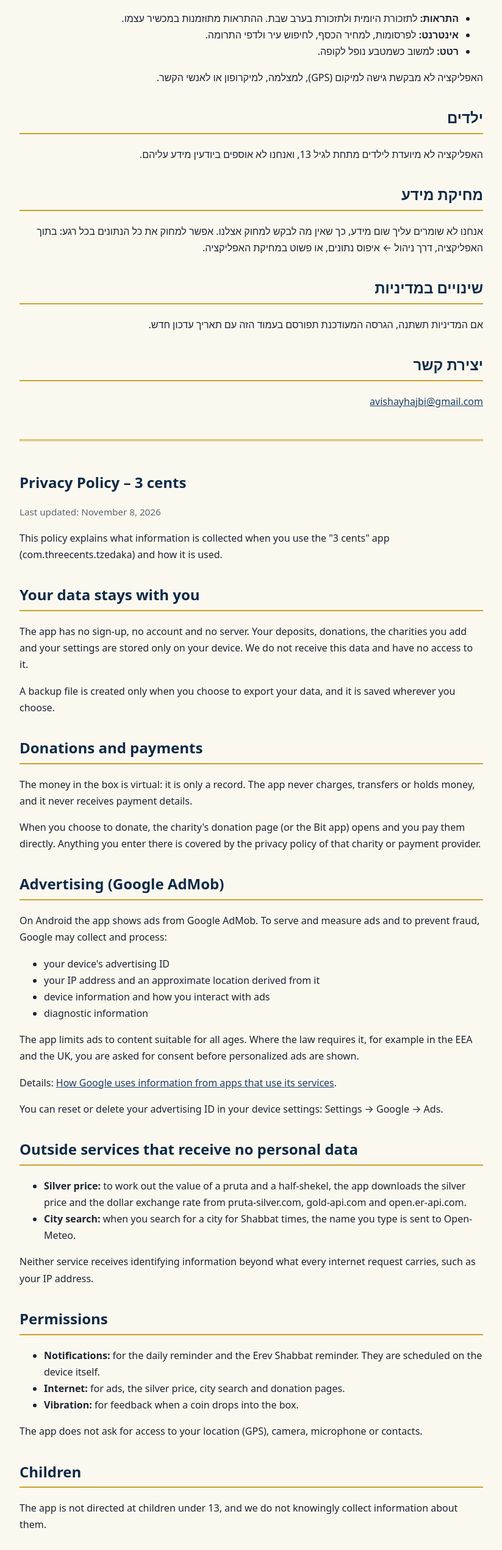
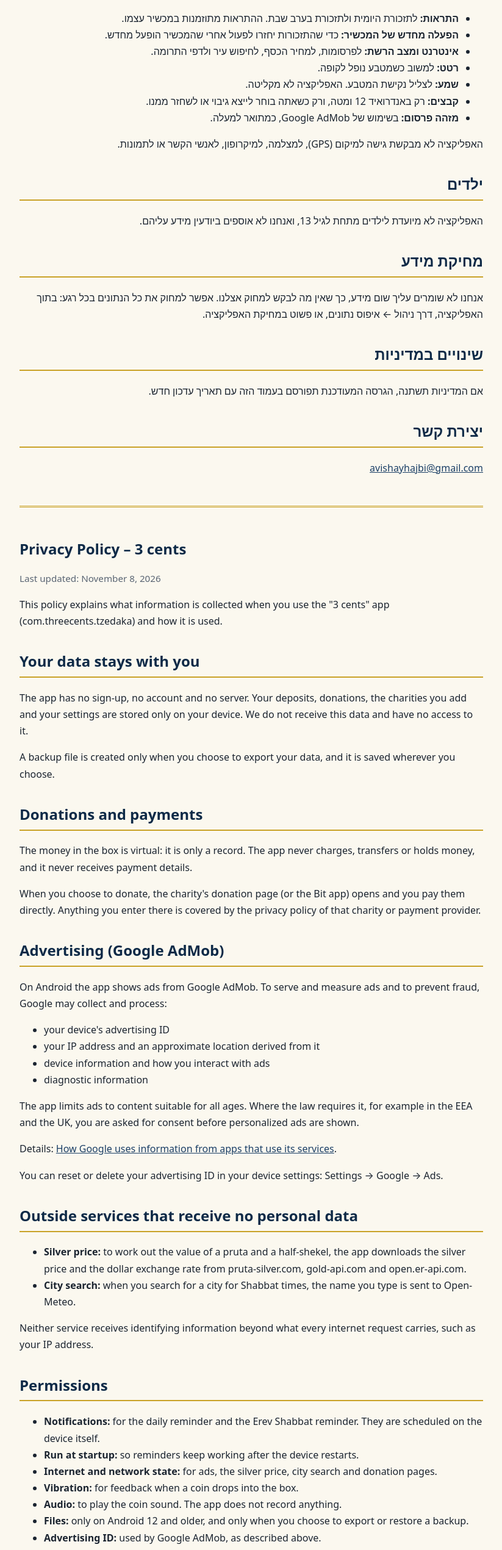
Before and after one commit to avishayhajbi/3cents-privacy, a plain HTML site: page index.html in a window 1280 px wide. Shown: the part 1372-3913 px from the top of the page at 61% size, without its empty margins (228-1051 px from the left). Drawn offline with Linux system fonts and the light colour scheme.

Commit message:
Update permissions list to match app 1.0.16

```diff
--- a/index.html
+++ b/index.html
@@ -55,10 +55,14 @@
 <h2>הרשאות</h2>
 <ul>
   <li><strong>התראות:</strong> לתזכורת היומית ולתזכורת בערב שבת. ההתראות מתוזמנות במכשיר עצמו.</li>
-  <li><strong>אינטרנט:</strong> לפרסומות, למחיר הכסף, לחיפוש עיר ולדפי התרומה.</li>
+  <li><strong>הפעלה מחדש של המכשיר:</strong> כדי שהתזכורות יחזרו לפעול אחרי שהמכשיר הופעל מחדש.</li>
+  <li><strong>אינטרנט ומצב הרשת:</strong> לפרסומות, למחיר הכסף, לחיפוש עיר ולדפי התרומה.</li>
   <li><strong>רטט:</strong> למשוב כשמטבע נופל לקופה.</li>
+  <li><strong>שמע:</strong> לצליל נקישת המטבע. האפליקציה לא מקליטה.</li>
+  <li><strong>קבצים:</strong> רק באנדרואיד 12 ומטה, ורק כשאתה בוחר לייצא גיבוי או לשחזר ממנו.</li>
+  <li><strong>מזהה פרסום:</strong> בשימוש של Google AdMob, כמתואר למעלה.</li>
 </ul>
-<p>האפליקציה לא מבקשת גישה למיקום (GPS), למצלמה, למיקרופון או לאנשי הקשר.</p>
+<p>האפליקציה לא מבקשת גישה למיקום (GPS), למצלמה, למיקרופון, לאנשי הקשר או לתמונות.</p>
 
 <h2>ילדים</h2>
 <p>האפליקציה לא מיועדת לילדים מתחת לגיל 13, ואנחנו לא אוספים ביודעין מידע עליהם.</p>
@@ -111,10 +115,14 @@
 <h2>Permissions</h2>
 <ul>
   <li><strong>Notifications:</strong> for the daily reminder and the Erev Shabbat reminder. They are scheduled on the device itself.</li>
-  <li><strong>Internet:</strong> for ads, the silver price, city search and donation pages.</li>
+  <li><strong>Run at startup:</strong> so reminders keep working after the device restarts.</li>
+  <li><strong>Internet and network state:</strong> for ads, the silver price, city search and donation pages.</li>
   <li><strong>Vibration:</strong> for feedback when a coin drops into the box.</li>
+  <li><strong>Audio:</strong> to play the coin sound. The app does not record anything.</li>
+  <li><strong>Files:</strong> only on Android 12 and older, and only when you choose to export or restore a backup.</li>
+  <li><strong>Advertising ID:</strong> used by Google AdMob, as described above.</li>
 </ul>
-<p>The app does not ask for access to your location (GPS), camera, microphone or contacts.</p>
+<p>The app does not ask for access to your location (GPS), camera, microphone, contacts or photos.</p>
 
 <h2>Children</h2>
 <p>The app is not directed at children under 13, and we do not knowingly collect information about them.</p>
```
